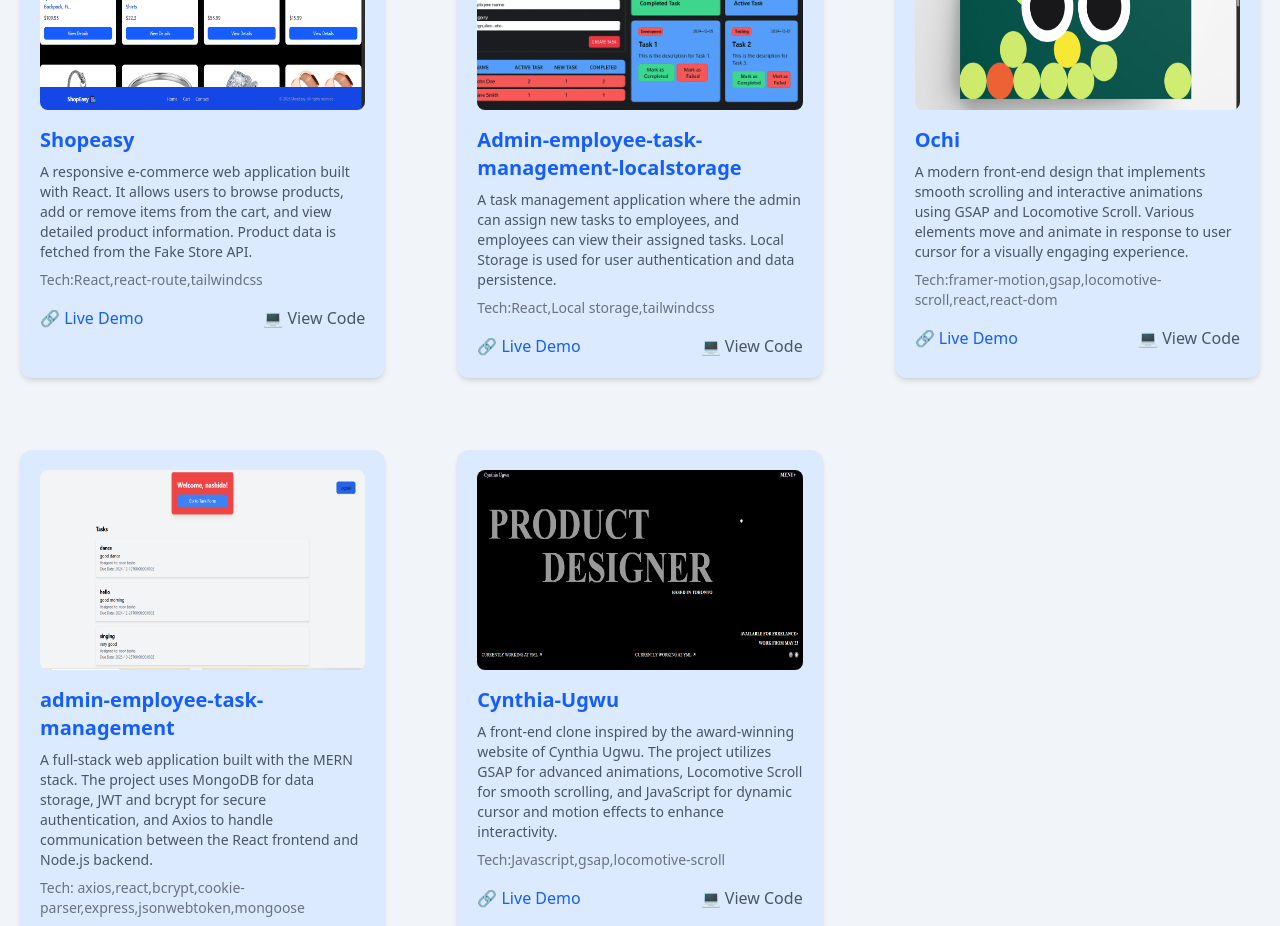
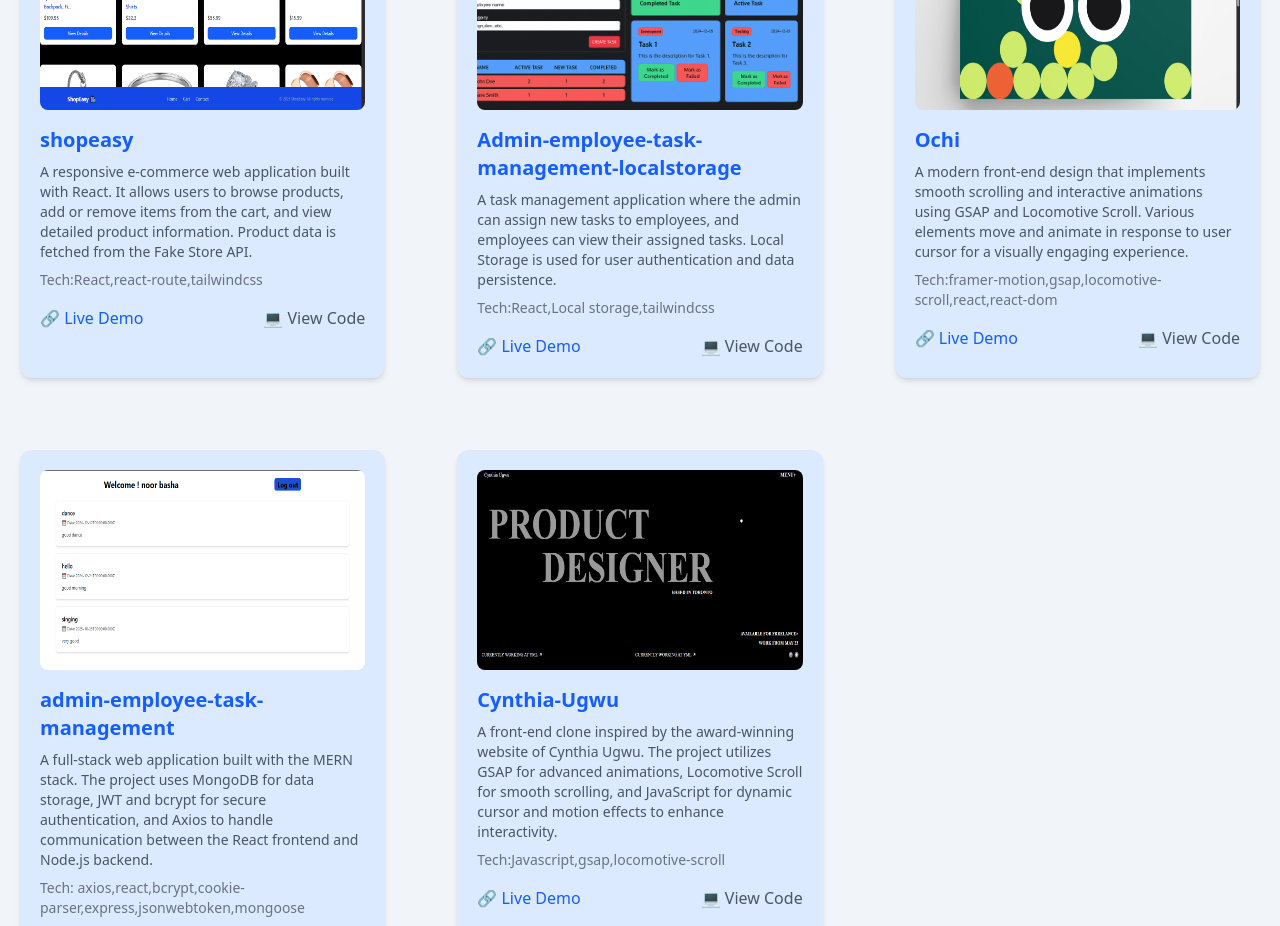
Before and after one commit to Dudekula-Safina-Begum/Protfolio, a React (Vite) app: page / in a window 1280 px wide. Shown: the part 2760-3686 px from the top of the page. Built offline with nearby package versions, Linux system fonts and the light colour scheme.

Commit message:
Image URL correction

```diff
--- a/src/contexts/ProjectContext.jsx
+++ b/src/contexts/ProjectContext.jsx
@@ -5,15 +5,15 @@ export const projects=createContext()
 const ProjectContext = ({children}) => {
 
  const   projectsList=[{
-    Image:"/shopeasy.png",
-Title:"Shopeasy",
+    Image:"shopeasy.png",
+Title:"shopeasy",
 Description:"A responsive e-commerce web application built with React. It allows users to browse products, add or remove items from the cart, and view detailed product information. Product data is fetched from the Fake Store API.",
 Skills:"React,react-route,tailwindcss",
 Live_demo:"https://dudekula-safina-begum.github.io/shopeasy/",
 Github:"https://github.com/Dudekula-Safina-Begum/shopeasy"
 },
 {
-    Image:"/ETM.png",
+    Image:"ETM.png",
 Title:"Admin-employee-task-management-localstorage",
 Description:"A task management application where the admin can assign new tasks to employees, and employees can view their assigned tasks. Local Storage is used for user authentication and data persistence. ",
 Skills:"React,Local storage,tailwindcss",
@@ -21,7 +21,7 @@ Live_demo:"https://dudekula-safina-begum.github.io/admin-employee-task-managemen
 Github:"https://github.com/Dudekula-Safina-Begum/admin-employee-task-management-localstorage"
 },
 {
-    Image:"/Ochi.png",
+    Image:"Ochi.png",
 Title:"Ochi",
 Description:"A modern front-end design that implements smooth scrolling and interactive animations using GSAP and Locomotive Scroll. Various elements move and animate in response to user cursor for a visually engaging experience.",
 Skills:"framer-motion,gsap,locomotive-scroll,react,react-dom",
@@ -29,7 +29,7 @@ Live_demo:" https://dudekula-safina-begum.github.io/ochi/",
 Github:"https://github.com/Dudekula-Safina-Begum/ochi"
 },
 {
-    Image:"admin-f.png",
+    Image:"employee-f.png",
 Title:"admin-employee-task-management",
 Description:"A full-stack web application built with the MERN stack. The project uses MongoDB for data storage, JWT and bcrypt for secure authentication, and Axios to handle communication between the React frontend and Node.js backend. ",
 Skills:" axios,react,bcrypt,cookie-parser,express,jsonwebtoken,mongoose",
@@ -37,7 +37,7 @@ Live_demo:"https://github.com/Dudekula-Safina-Begum/admin-employee-task-manageme
 Github:"https://github.com/Dudekula-Safina-Begum/admin-employee-task-management"
 },
 {
-    Image:"/Cynthia_Ugwu.png",
+    Image:"Cynthia_Ugwu.png",
 Title:"Cynthia-Ugwu",
 Description:"A front-end clone inspired by the award-winning website of Cynthia Ugwu. The project utilizes GSAP for advanced animations, Locomotive Scroll for smooth scrolling, and JavaScript for dynamic cursor and motion effects to enhance interactivity.",
 Skills:"Javascript,gsap,locomotive-scroll",
```
